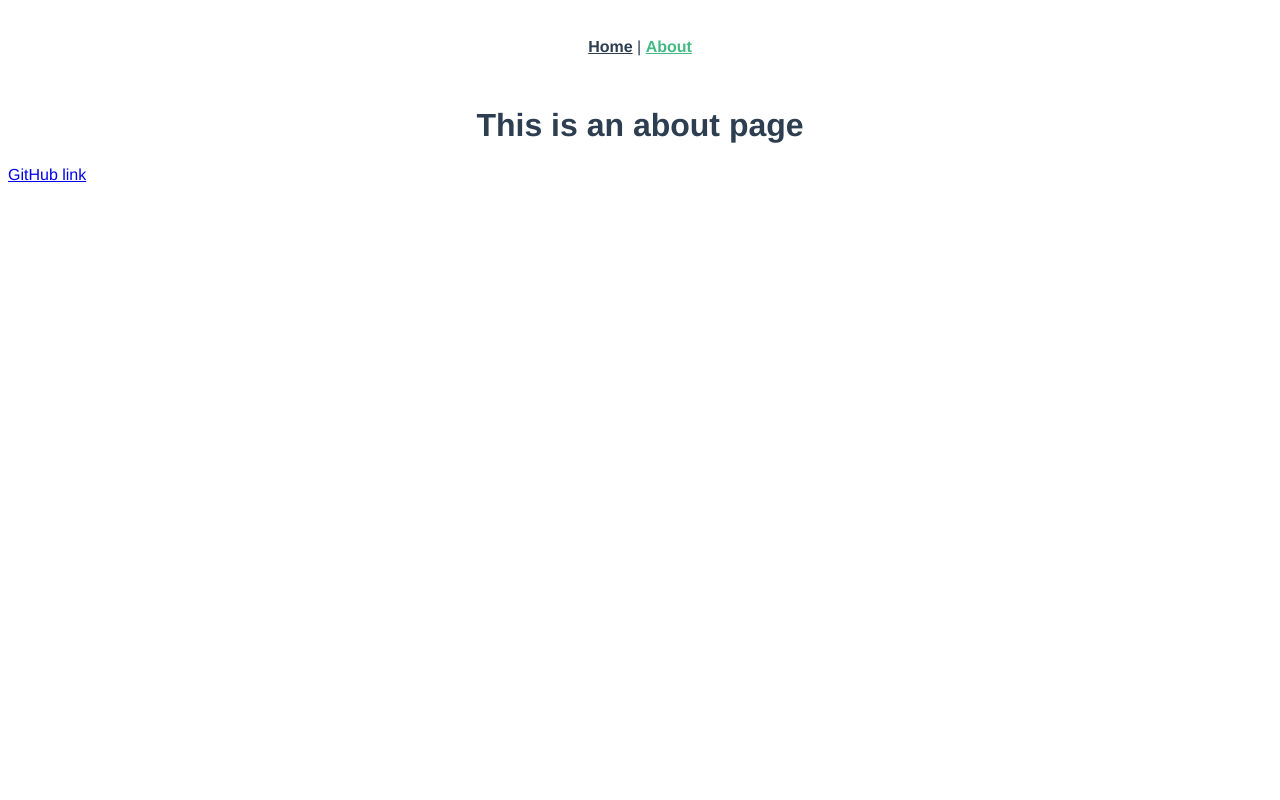
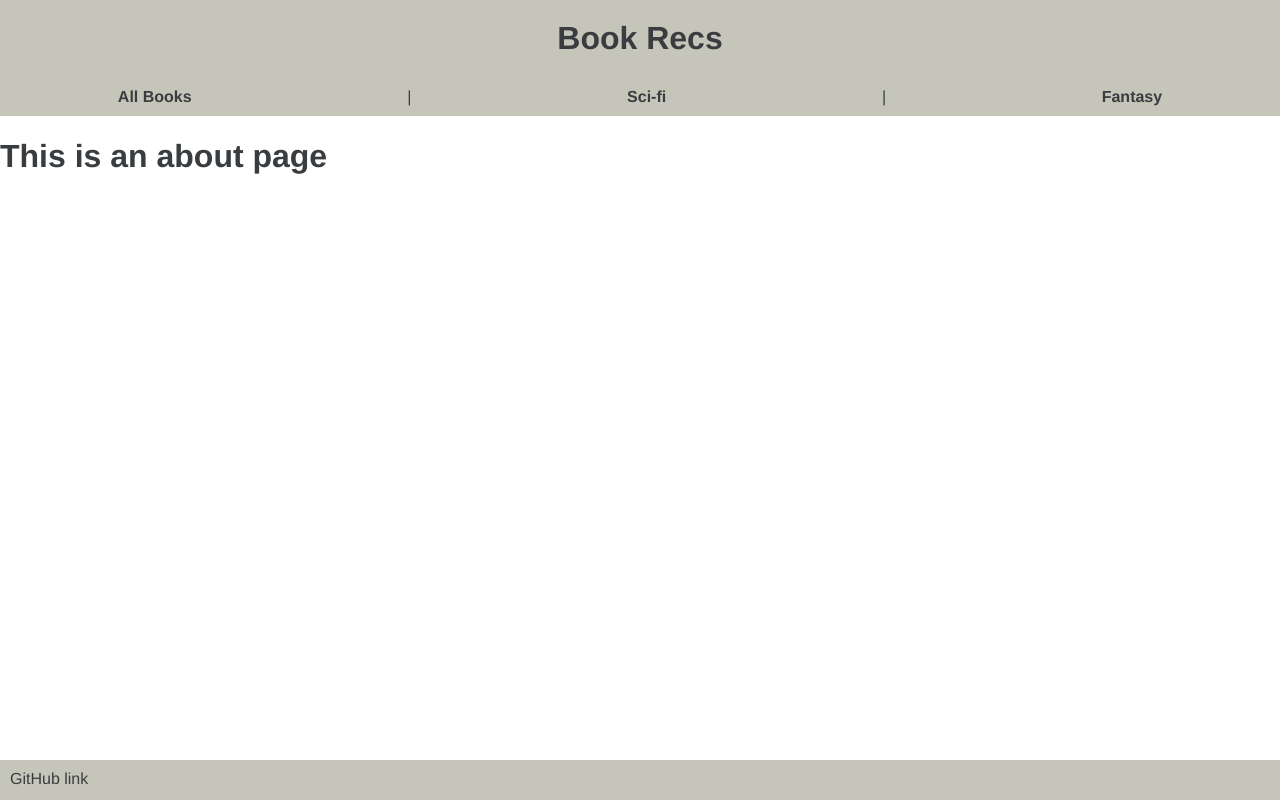
Before and after one commit to cailynbos/creative-project3, a Vue app: page /about in a window 1280 px wide. Built offline with nearby package versions, Linux system fonts and the light colour scheme.

Commit message:
create header and footer

```diff
--- a/src/App.vue
+++ b/src/App.vue
@@ -1,9 +1,13 @@
 <template>
   <div id="app">
-    <nav>
-      <router-link to="/">Home</router-link> |
-      <router-link to="/about">About</router-link>
-    </nav>
+    <div id="header">
+      <h1>Book Recs</h1>
+      <nav>
+        <router-link to="/">All Books</router-link> |
+        <router-link to="/scifi">Sci-fi</router-link> |
+        <router-link to="/fantasy">Fantasy</router-link>
+      </nav>
+    </div>
     <router-view/>
     <div id="footer">
       <a href="https://github.com/cailynbos/creative-project3">GitHub link</a>
@@ -12,28 +16,56 @@
 </template>
 
 <style>
+html, body {
+  margin: 0px;
+}
+
 #app {
   font-family: Avenir, Helvetica, Arial, sans-serif;
   -webkit-font-smoothing: antialiased;
   -moz-osx-font-smoothing: grayscale;
+  color: #393d3f;
+}
+
+#header {
+  background-color: #c6c5b9;
   text-align: center;
-  color: #2c3e50;
+}
+
+#header h1 {
+  margin-top: 0px;
+  padding-top: 20px;
 }
 
 nav {
-  padding: 30px;
+  margin: 0px;
+  padding: 10px;
+  display: flex;
+  justify-content: space-around;
 }
 
 nav a {
   font-weight: bold;
-  color: #2c3e50;
+  text-decoration: none;
+  color: #393d3f;
 }
 
 nav a.router-link-exact-active {
-  color: #42b983;
+  color: #62929e;
 }
 
 #footer {
   text-align: left;
+  background-color: #c6c5b9;
+  height: 20px;
+  position: absolute;
+  bottom: 0;
+  width: 100%;
+  padding: 10px;
+}
+
+#footer a {
+  color: #393d3f;
+  text-decoration: none;
 }
 </style>
```
